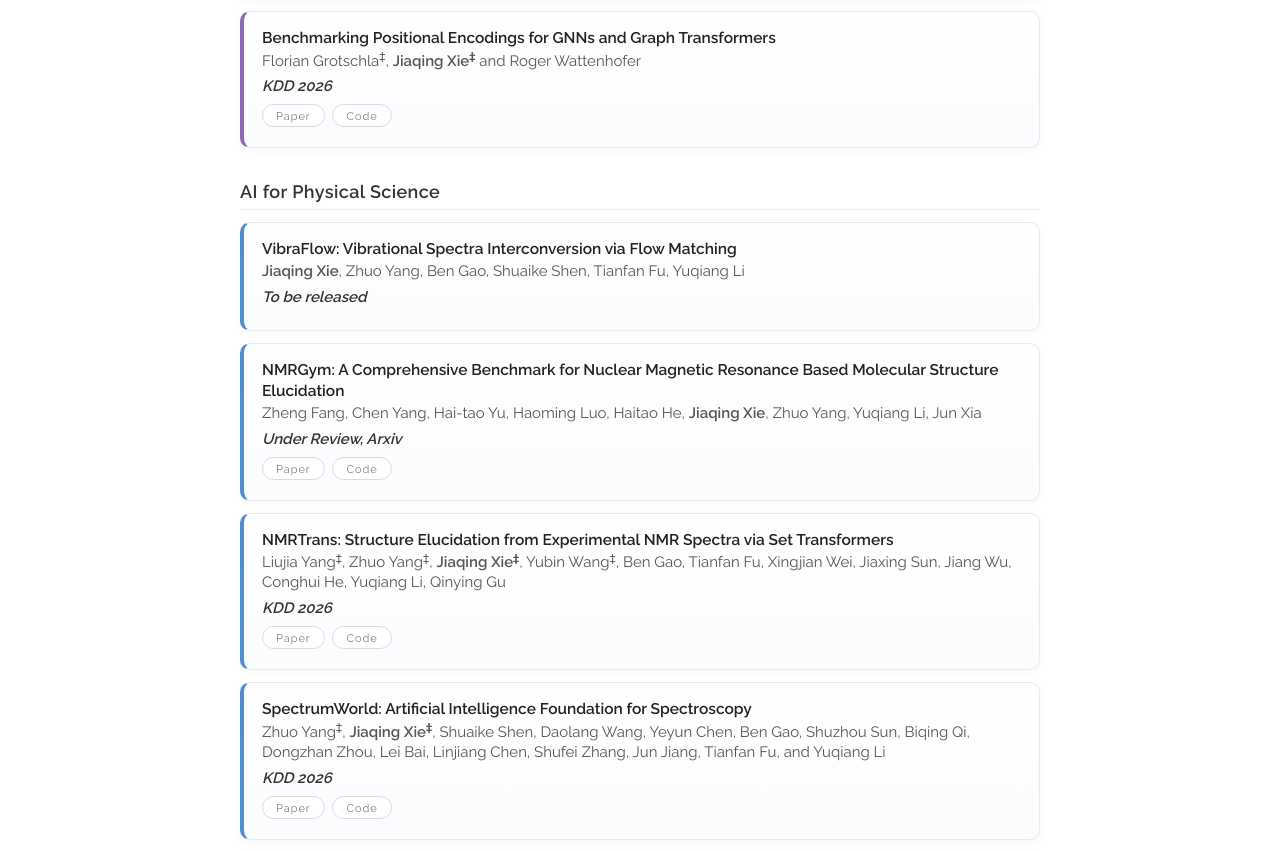
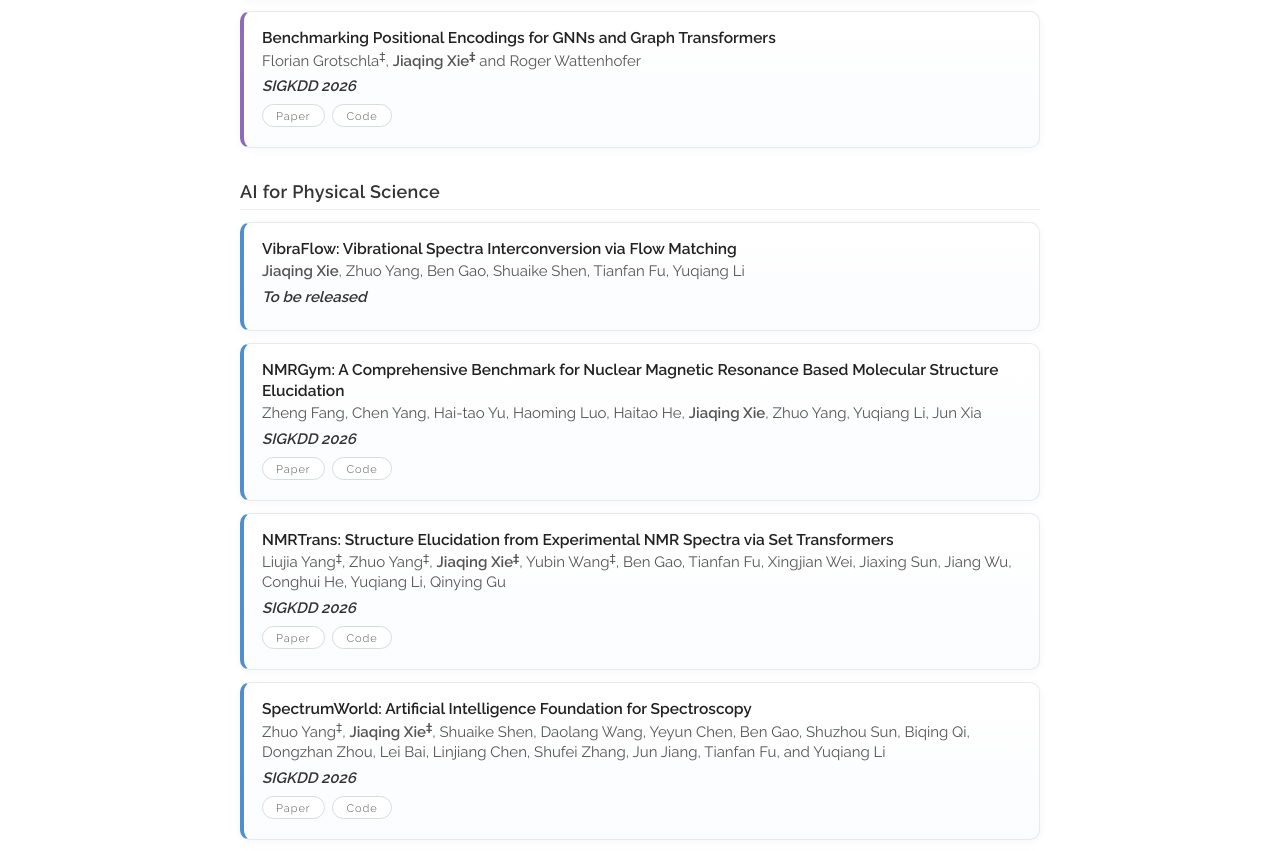
Before and after one commit to jiaqingxie/jiaqingxie.github.io, a Jekyll site: the page built from index.html, in a window 1280 px wide and 1400 px high, scrolled down 1538 px. Shown: the part 183-1034 px from the top of the window. Built offline with Jekyll 4.4.1, drawn with Linux system fonts in a browser that asks for light colours; some web fonts are replaced.

Commit message:
Update publications.yaml

```diff
--- a/_data/publications.yaml
+++ b/_data/publications.yaml
@@ -31,7 +31,7 @@
 
   - title: "NMRGym: A Comprehensive Benchmark for Nuclear Magnetic Resonance Based Molecular Structure Elucidation"
     authors: "Zheng Fang, Chen Yang, Hai-tao Yu, Haoming Luo, Haitao He, <b>Jiaqing Xie</b>, Zhuo Yang, Yuqiang Li, Jun Xia"
-    venue: "Under Review, Arxiv"
+    venue: "SIGKDD 2026"
     paper_pdf: "https://arxiv.org/pdf/2601.15763"
     code: ""
     selected: y
@@ -39,7 +39,7 @@
 
   - title: "NMRTrans: Structure Elucidation from Experimental NMR Spectra via Set Transformers"
     authors: "Liujia Yang<sup>‡</sup>, Zhuo Yang<sup>‡</sup>, <b>Jiaqing Xie<sup>‡</sup></b>, Yubin Wang<sup>‡</sup>, Ben Gao, Tianfan Fu, Xingjian Wei, Jiaxing Sun, Jiang Wu, Conghui He, Yuqiang Li, Qinying Gu"
-    venue: "KDD 2026"
+    venue: "SIGKDD 2026"
     paper_pdf: "https://arxiv.org/pdf/2602.10158"
     code: ""
     selected: y
@@ -55,7 +55,7 @@
 
   - title: "SpectrumWorld: Artificial Intelligence Foundation for Spectroscopy"
     authors: "Zhuo Yang<sup>‡</sup>, <b>Jiaqing Xie<sup>‡</sup></b>, Shuaike Shen, Daolang Wang, Yeyun Chen, Ben Gao, Shuzhou Sun, Biqing Qi, Dongzhan Zhou, Lei Bai, Linjiang Chen, Shufei Zhang, Jun Jiang, Tianfan Fu, and Yuqiang Li"
-    venue: "KDD 2026"
+    venue: "SIGKDD 2026"
     paper_pdf: "https://www.arxiv.org/pdf/2508.01188"
     code: ""
     selected: y
@@ -87,7 +87,7 @@
 
   - title: "Benchmarking Positional Encodings for GNNs and Graph Transformers"
     authors: "Florian Grotschla<sup>‡</sup>, <b>Jiaqing Xie<sup>‡</sup></b> and Roger Wattenhofer"
-    venue: "KDD 2026"
+    venue: "SIGKDD 2026"
     paper_pdf: "https://arxiv.org/pdf/2411.12732"
     code: "https://github.com/ETH-DISCO/Benchmarking-PEs"
     selected: y
```
